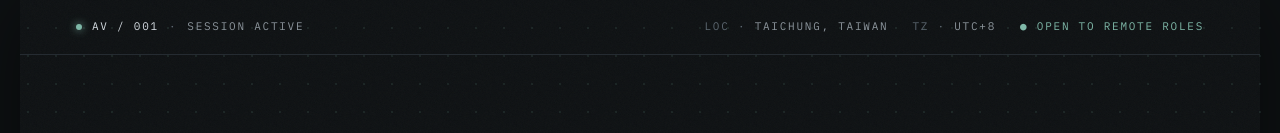
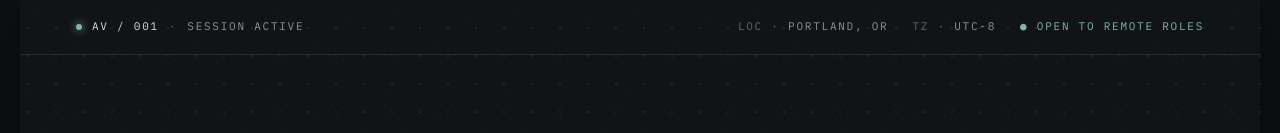
Before and after one commit to alexvervloet/PersonalWebsite, a React (Vite) app: page / in a window 1280 px wide. Shown: the top 133 px of the page. Built offline with nearby package versions, Linux system fonts and the light colour scheme.

Commit message:
content: move location and timezone to Portland, OR

```diff
--- a/src/data.ts
+++ b/src/data.ts
@@ -1,8 +1,8 @@
 export const DATA = {
   name: 'Alexander Vervloet',
   role: 'Software Engineer',
-  location: 'Taichung, Taiwan',
-  tz: 'UTC+8',
+  location: 'Portland, OR',
+  tz: 'UTC-8',
   status: 'Open to remote roles',
   github: 'alexvervloet',
   emailEncoded: 'alex.vervloet [at] gmail [dot] com',
@@ -230,7 +230,7 @@ export const DATA = {
     {
       name: 'hanzi.repeat',
       url: 'https://github.com/alexvervloet/hanzi.repeat',
-      desc: 'Spaced-repetition Mandarin trainer. Built from the learning side of my brain, not the commercial side — tuned to how I actually pick up characters living in Taiwan.',
+      desc: 'Spaced-repetition Mandarin trainer. Built from the learning side of my brain, not the commercial side — tuned to how I actually picked up characters while living in Taiwan.',
       tags: ['React', 'SRS', 'Personal'],
     },
     {
```
